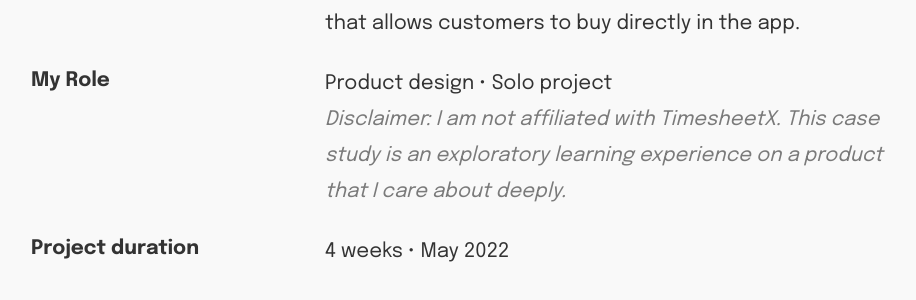
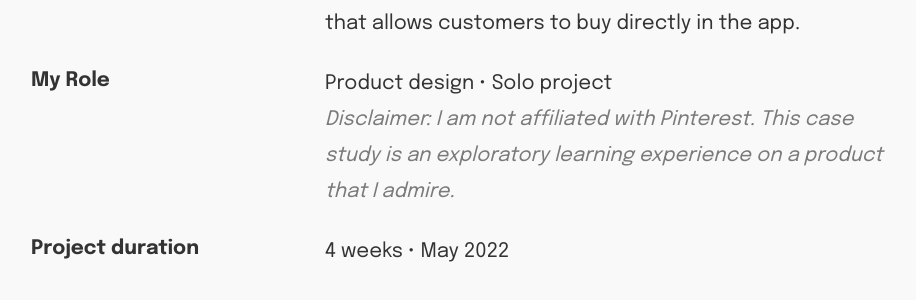
Before and after one commit to hoanhan101/dani, a FastAPI app: page /projects/pinterest in a window 1280 px wide. Shown: the part 1261-1561 px from the top of the page, without its empty margins (131-1047 px from the left). Run offline with FastAPI, Linux system fonts and the light colour scheme; some libraries are stand-ins or nearby versions; some web fonts are replaced.

Commit message:
Fix typo

```diff
--- a/templates/projects_pinterest.html
+++ b/templates/projects_pinterest.html
@@ -55,9 +55,9 @@
         <div class="column is-6 is-offset-1">
             <p class="line-height-180">Product design • Solo project</p>
             <p class="line-height-180 is-italic has-text-grey">
-                Disclaimer: I am not affiliated with TimesheetX. This case study
-                is an exploratory learning experience on a product that I care
-                about deeply.
+                Disclaimer: I am not affiliated with Pinterest. This case study
+                is an exploratory learning experience on a product that I
+                admire.
             </p>
         </div>
     </div>
```
